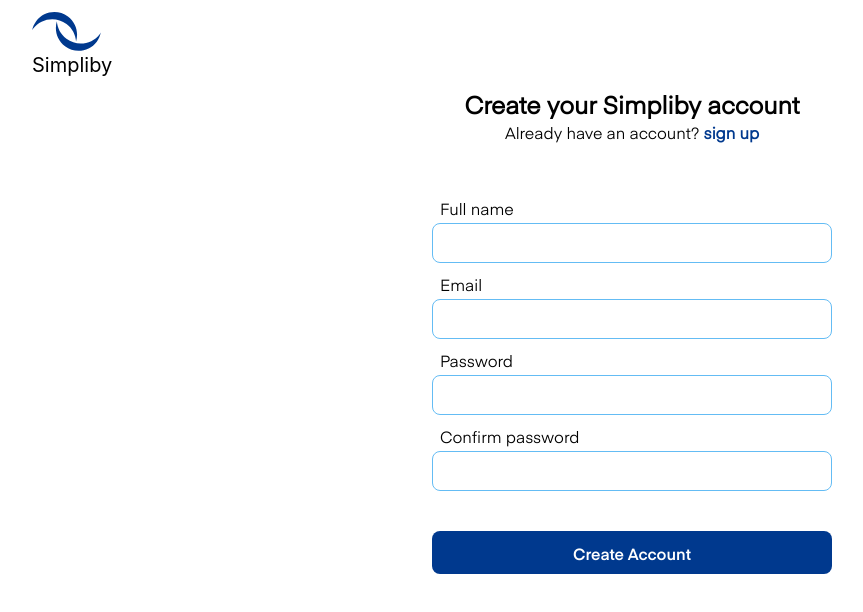
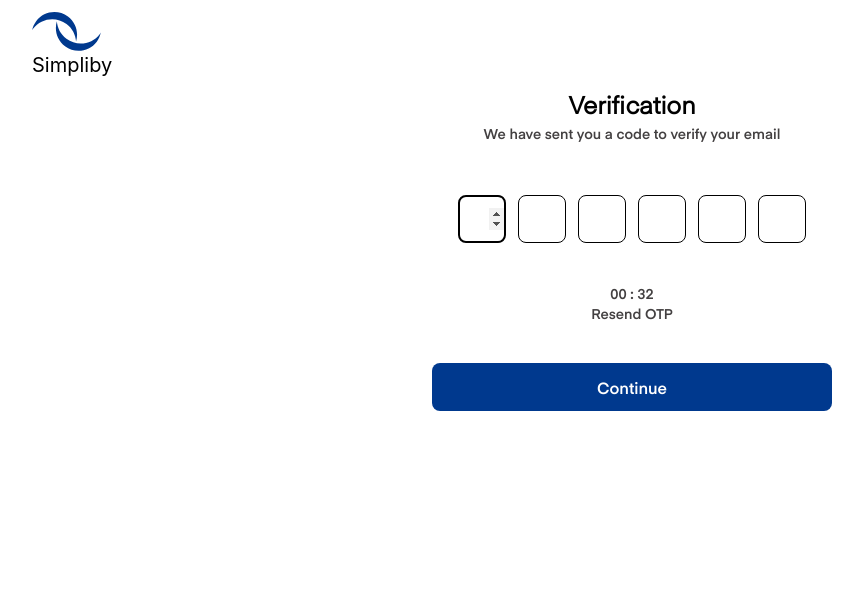
Before and after one commit to Keltalz-by/Simpliby_web, a React (Vite) app in the folder Client/: page /verify in a window 1280 px wide. Shown: the top 612 px of the page, without its empty margins (8-871 px from the left). Built offline with nearby package versions, Linux system fonts and the light colour scheme.

Commit message:
added finshed the neccesary auth pages

```diff
--- a/Client/src/App.jsx
+++ b/Client/src/App.jsx
@@ -1,10 +1,17 @@
 import Layout from "./components/layout";
 import CreateAccount from "./pages/createAccount";
+import { Routes, Route } from "react-router-dom";
+import Verify from "./pages/verify";
+import Login from "./pages/signIn";
 
 function App() {
   return (
     <Layout>
-      <CreateAccount />
+      <Routes>
+        <Route index element={<CreateAccount />} />
+        <Route path="/verify" element={<Verify />} />
+        <Route path="/login" element={<Login />} />
+      </Routes>
     </Layout>
   );
 }
--- a/Client/src/components/TextInput.jsx
+++ b/Client/src/components/TextInput.jsx
@@ -1,18 +1,26 @@
 import React from "react";
 
-const TextInput = ({ name, type, error }) => {
+const TextInput = ({ name, type, placeholder, value, handleChange, error }) => {
+  const { InputError } = error;
+
   return (
     <div className="flex flex-col items-start ">
       <label htmlFor={name} className="ml-2">
-        {name}
+        {placeholder}
       </label>
       <span>
         <input
           type={type ? type : "text"}
           name={name}
-          className="border border-[#64BCF4] rounded-lg w-[25rem] h-[2.5rem] focus:outline-none px-2"
+          value={value}
+          onChange={(e) => handleChange(e)}
+          className={`border-[1.5px] ${
+            (InputError && value == "") |
+            (type == "password" && InputError == "password mismatch")
+              ? "border-[red]"
+              : "border-[#64BCF4]"
+          } rounded-lg w-[25rem] h-[2.5rem] focus:outline-none px-2`}
         />
-        {error && <span>{error}</span>}
       </span>
     </div>
   );
--- a/Client/src/components/button.jsx
+++ b/Client/src/components/button.jsx
@@ -1,9 +1,12 @@
 import React from "react";
 
-const Button = ({ name, extraclass }) => {
+const Button = ({ name, extraclass, handleClick }) => {
   return (
     <>
-      <button className={`bg-[#00398E] text-white ${extraclass} font-Esemi`}>
+      <button
+        className={`bg-[#00398E] text-white ${extraclass} font-Esemi`}
+        onClick={handleClick}
+      >
         {name}
       </button>
     </>
--- a/Client/src/pages/createAccount/index.jsx
+++ b/Client/src/pages/createAccount/index.jsx
@@ -1,10 +1,23 @@
-import React from "react";
+import React, { useEffect, useState } from "react";
 import TextInput from "../../components/TextInput";
 import Button from "../../components/button";
 import Layout from "../../components/layout";
-import { Link } from "react-router-dom";
+import { Link, useNavigate } from "react-router-dom";
+import { createAccount } from "../../utils/functions/auth/createAccount";
+import { handleChange } from "../../utils/functions/auth/handleChange";
+const CreateAccount = () => {
+  const [inputData, setInputData] = useState({
+    full_name: "",
+    email: "",
+    password: "",
+    confirm_password: "",
+  });
+  const [error, setError] = useState({
+    InputError: "",
+  });
 
-const CreateAccount = () => {
+  const navigate = useNavigate();
+
   return (
     <div className="flex flex-col items-center h-full w-full gap-10 font-ERegular">
       <div className="text-center pb-3">
@@ -18,16 +31,50 @@
           </p>
         </span>
       </div>
-      <form action="" className="flex flex-col gap-3">
-        <TextInput name="Full name" />
-        <TextInput name="Email" type="email" />
-        <TextInput name="Password" type="password" />
-        <TextInput name="Confirm password" type="password" />
+      <form action="" className=" relative flex flex-col gap-3">
+        <TextInput
+          name="full_name"
+          placeholder="Full name"
+          value={inputData.full_name}
+          handleChange={(e) => handleChange(e, setInputData, inputData)}
+          error={error}
+        />
+        <TextInput
+          name="email"
+          placeholder="Email"
+          type="email"
+          value={inputData.email}
+          handleChange={(e) => handleChange(e, setInputData, inputData)}
+          error={error}
+        />
+        <TextInput
+          name="password"
+          placeholder="Password"
+          type="password"
+          value={inputData.password}
+          handleChange={(e) => handleChange(e, setInputData, inputData)}
+          error={error}
+        />
+        <TextInput
+          name="confirm_password"
+          placeholder="Confirm password"
+          type="password"
+          value={inputData.confirm_password}
+          handleChange={(e) => handleChange(e, setInputData, inputData)}
+          error={error}
+        />
+
+        {error.InputError ? (
+          <span className="absolute -bottom-5 left-5 text-sm text-[red]">
+            {error.InputError}
+          </span>
+        ) : null}
       </form>
       <div>
         <Button
+          handleClick={(e) => createAccount(inputData, setError, navigate)}
           name="Create Account"
-          extraclass={`w-[25rem] h-[2.7rem] rounded-lg`}
+          extraclass={`w-[25rem] h-[3rem] rounded-lg`}
         />
       </div>
     </div>
--- /dev/null
+++ b/Client/src/pages/signIn/index.jsx
@@ -0,0 +1,83 @@
+import { useState } from "react";
+import { Link, useNavigate } from "react-router-dom";
+import TextInput from "../../components/TextInput";
+import Button from "../../components/button";
+import { handleChange } from "../../utils/functions/auth/handleChange";
+import { signIn } from "../../utils/functions/auth/signIn";
+
+const Login = () => {
+  const [inputData, setInputData] = useState({ email: "", password: "" });
+  const [error, setError] = useState({
+    InputError: "",
+    emailError: "",
+    passwordError: "",
+  });
+  const navigate = useNavigate();
+
+  return (
+    <div className="flex flex-col items-center h-full w-full gap-4 font-ERegular">
+      <div className="text-center pb-3">
+        <h1 className="text-2xl font-bold">Create your Simpliby account</h1>
+        <span className="">
+          <p>
+            Don't have an account?{" "}
+            <Link to="/" className="text-[#00398E] font-semibold">
+              Create one
+            </Link>
+          </p>
+        </span>
+      </div>
+      <form action="" className="relative flex flex-col gap-3">
+        <div>
+          <TextInput
+            name="email"
+            placeholder="Email"
+            value={inputData.email}
+            handleChange={(e) => handleChange(e, setInputData, inputData)}
+            error={error}
+          />
+          {error.emailError ? (
+            <span className="absolute -bottom-5 left-5 text-sm text-[red]">
+              {error.emailError}
+            </span>
+          ) : null}
+        </div>
+        <div>
+          <TextInput
+            name="password"
+            placeholder="Password"
+            value={inputData.password}
+            handleChange={(e) => handleChange(e, setInputData, inputData)}
+            error={error}
+            type="password"
+          />
+          {error.passwordError ? (
+            <span className="absolute -bottom-5 left-5 text-sm text-[red]">
+              {error.passwordError}
+            </span>
+          ) : null}
+        </div>
+        {error.InputError ? (
+          <span className="absolute -bottom-5 left-5 text-sm text-[red]">
+            {error.InputError}
+          </span>
+        ) : null}
+      </form>
+      <div>
+        forgot your password?{" "}
+        <Link to="/" className="text-[#00398E]">
+          Reset it here
+        </Link>
+      </div>
+      <div>
+        <Button
+          handleClick={(e) => signIn(inputData, error, setError, navigate)}
+          name="Log in"
+          extraclass={`w-[25rem] h-[3rem] rounded-lg`}
+        />
+      </div>
+    </div>
+  );
+};
+
+export default Login;
--- /dev/null
+++ b/Client/src/pages/verify/OtpInput.jsx
@@ -0,0 +1,53 @@
+import { useState, useRef, useEffect } from "react";
+
+let currentIndex = 0;
+
+const OtpInput = () => {
+  const [otp, setOtp] = useState(new Array(6).fill(""));
+  const [activeIndex, setActiveIndex] = useState(0);
+
+  const inputRef = useRef(null);
+
+  const handleChange = (e) => {
+    console.log(e);
+    const currentVal = e.target.value;
+    const newOTP = [...otp];
+    newOTP[currentIndex] = currentVal.substring(currentVal.length - 1);
+    if (!currentVal) {
+      setActiveIndex(currentIndex - 1);
+    } else {
+      setActiveIndex(currentIndex + 1);
+    }
+    setOtp(newOTP);
+  };
+
+  const handleBackSpace = (e, index) => {
+    console.log(e.key);
+    currentIndex = index;
+    if (e.key === "Backspace") setActiveIndex(currentIndex - 1);
+  };
+
+  useEffect(() => {
+    inputRef.current?.focus();
+  }, [activeIndex]);
+
+  return (
+    <div className="flex items-center gap-3">
+      {otp.map((item, index) => {
+        return (
+          <input
+            ref={index === activeIndex ? inputRef : null}
+            type="number"
+            className="w-12 h-12 outline-none border focus:border-2 focus:border-black border-black rounded-lg text-center spin-button-none"
+            key={index}
+            onChange={handleChange}
+            onKeyDown={(e) => handleBackSpace(e, index)}
+            value={otp[index]}
+          />
+        );
+      })}
+    </div>
+  );
+};
+
+export default OtpInput;
--- /dev/null
+++ b/Client/src/pages/verify/index.jsx
@@ -0,0 +1,34 @@
+import React from "react";
+import Button from "../../components/button";
+import OtpInput from "./OtpInput";
+
+const Verify = () => {
+  return (
+    <div className="flex flex-col items-center h-full w-full gap-10 font-ERegular">
+      <div className="text-center pb-3">
+        <h1 className="text-2xl font-bold">Verification</h1>
+        <span>
+          <p className="text-[#434041] font-Esemi text-sm">
+            We have sent you a code to verify your email
+          </p>
+        </span>
+      </div>
+      <form action="" className="w-full flex flex-col items-center gap-3">
+        <OtpInput />
+      </form>
+      <div className="text-[#434041] text-center font-Esemi text-sm">
+        <span>00 : 32 </span>
+        <p>Resend OTP</p>
+      </div>
+      <div>
+        <Button
+          //   handleClick={createAccount}
+          name="Continue"
+          extraclass={`w-[25rem] h-[3rem] rounded-lg`}
+        />
+      </div>
+    </div>
+  );
+};
+
+export default Verify;
--- /dev/null
+++ b/Client/src/utils/functions/auth/createAccount.js
@@ -0,0 +1,20 @@
+export const createAccount = (inputData, setError, navigate) => {
+  const { full_name, email, password, confirm_password } = inputData;
+  console.log(full_name, email, password, confirm_password);
+  if (
+    (full_name === "") |
+    (email === "") |
+    (password === "") |
+    (confirm_password === "")
+  ) {
+    setError({ InputError: "incomplete fields" });
+
+    return;
+  } else {
+    if (password !== confirm_password) {
+      setError({ InputError: "password mismatch" });
+      return;
+    }
+  }
+  return navigate("/verify");
+};
--- /dev/null
+++ b/Client/src/utils/functions/auth/handleChange.js
@@ -0,0 +1,3 @@
+export const handleChange = (e, setInputData, inputData) => {
+  setInputData({ ...inputData, [e.target.name]: e.target.value });
+};
--- /dev/null
+++ b/Client/src/utils/functions/auth/signIn.js
@@ -0,0 +1,25 @@
+export const signIn = (inputData, error, setError, navigate) => {
+  const { email, password } = inputData;
+  console.log(email, password);
+  if (email === "" && password === "") {
+    setError({ ...error, InputError: "incomplete fields" });
+    return;
+  } else {
+    if (email === "" && password !== "") {
+      setError({
+        ...error,
+        // InputError: "incomplete fields",
+        emailError: "wrong email",
+      });
+    } else {
+      if (email !== "" && password === "")
+        setError({
+          ...error,
+          // InputError: "incomplete fields",
+          passwordError: "incorrect password",
+        });
+    }
+    return;
+  }
+  return navigate("/");
+};
--- /dev/null
+++ b/Client/src/utils/functions/helper/navigate.js
@@ -0,0 +1,8 @@
+import { useNavigate } from "react-router-dom";
+
+const useNav = () => {
+  const navigate = useNavigate();
+  return navigate;
+};
+
+export default useNav;
```
